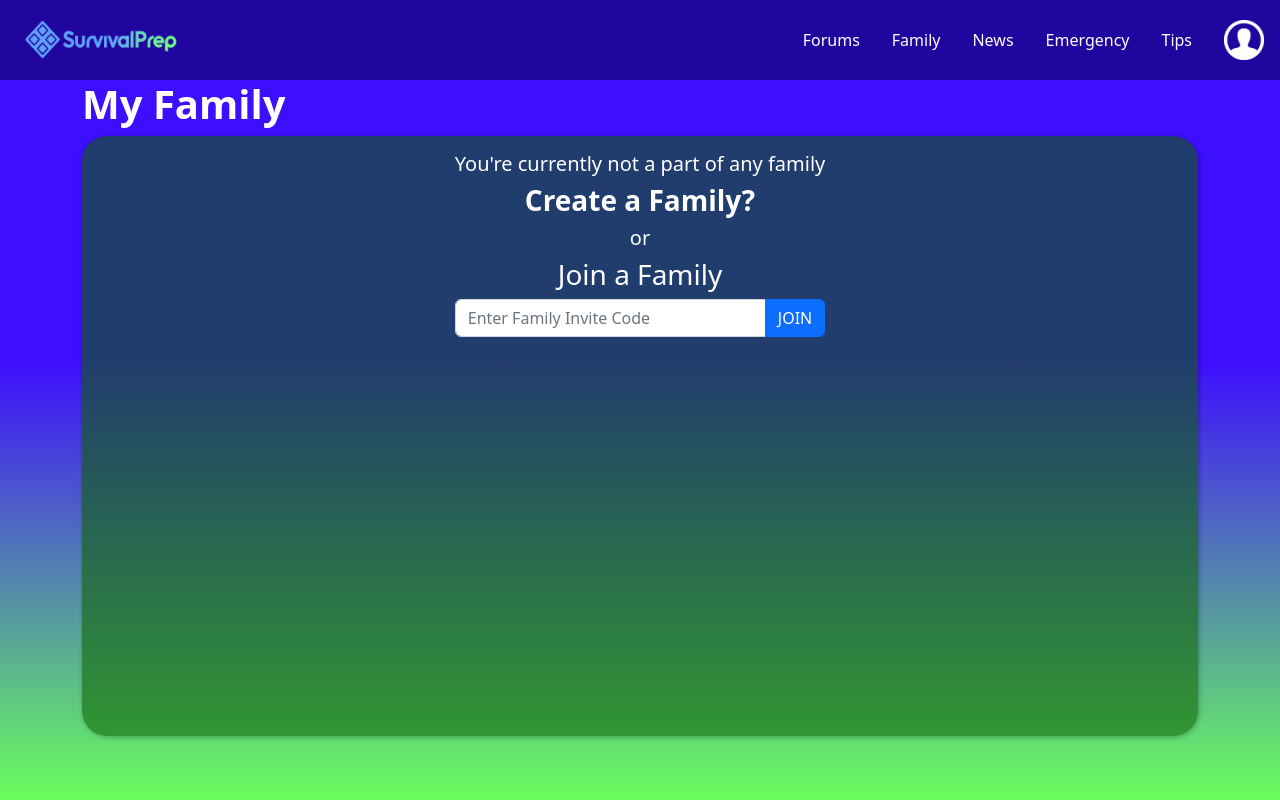
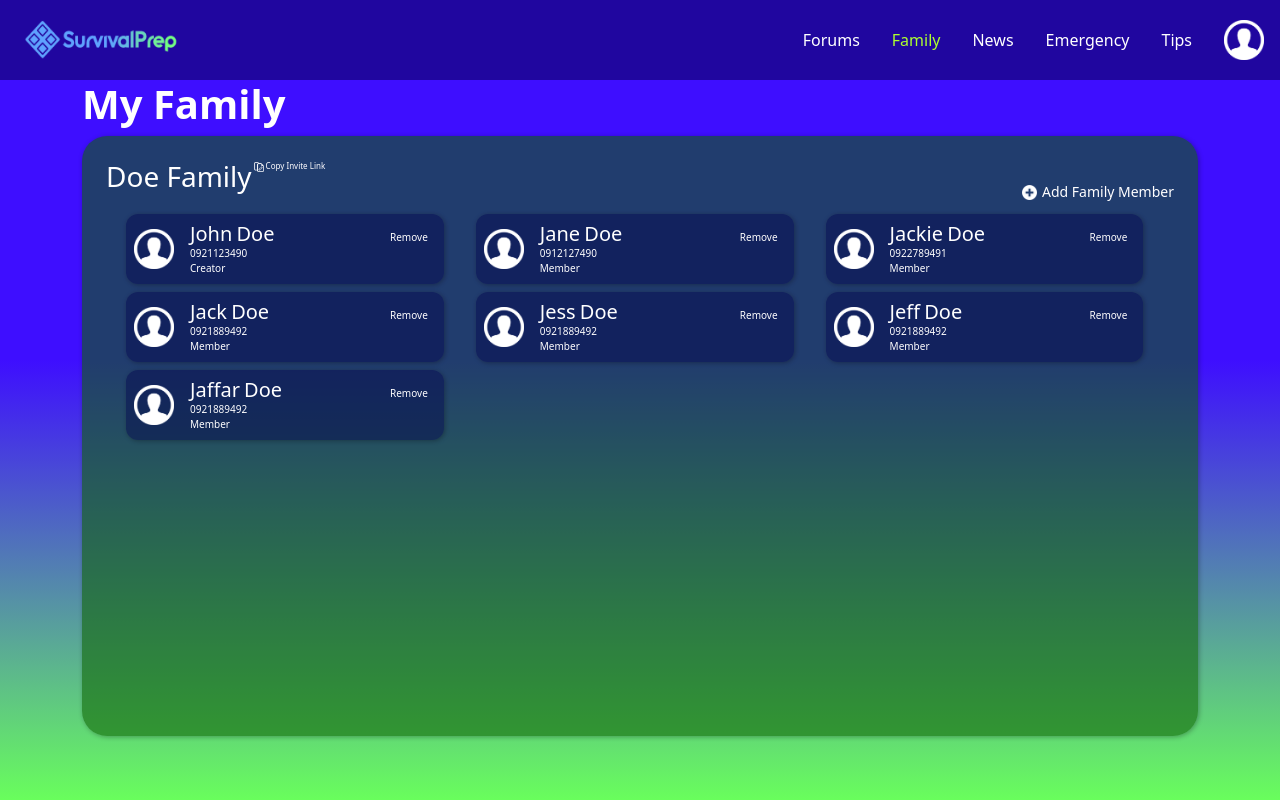
Before and after one commit to CodeLynch/SurvivalPrep-FrontEnd, a React (Create React App) app: page /family in a window 1280 px wide. Built offline with nearby package versions, Linux system fonts and the light colour scheme.

Commit message:
changed href to Link and active

```diff
--- a/src/App.tsx
+++ b/src/App.tsx
@@ -3,7 +3,7 @@ import 'bootstrap/dist/css/bootstrap.min.css';
 import NavBar from './components/NavBar';
 import LandingPage from './components/LandingPage';
 import Registration from './components/Registration';
-import { BrowserRouter as Router, Routes, Route } from "react-router-dom";
+import { Routes, Route } from "react-router-dom";
 import FamilyPage from './components/FamilyPage';
 import Profilepage from './components/Profilepage';
 import EditProfilepage from './components/EditProfilepage';
@@ -18,19 +18,17 @@ export default function App() {
     return (
       <div className='App'>
         <div className='App-container'>
-          { <Router>
+          <NavBar />
               <Routes>
-                <Route path="/" element={<div><NavBar/><LandingPage/></div>}></Route>
-                <Route path="/register" element={<div><NavBar/><Registration/></div>}></Route>
-                <Route path="/forums" element={<div><NavBar/><ForumsPage/></div>}></Route>
-                <Route path="/family" element={<div><NavBar/><FamilyPage/></div>}></Route>
-                <Route path="/tips" element={<div><NavBar/><TipsPage/></div>}></Route>
-                <Route path="/profile" element={<div><NavBar/><Profilepage/></div>}></Route>
-                <Route path="/editprofile" element ={<div><NavBar/><EditProfilepage/></div>}></Route>
-                <Route path="/" element ={<div><NavBar/><Profilepage/></div>}></Route>
+                <Route path="/" element={<LandingPage/>}></Route>
+                <Route path="/register" element={<Registration/>}></Route>
+                <Route path="/forums" element={<ForumsPage/>}></Route>
+                <Route path="/family" element={<FamilyPage/>}></Route>
+                <Route path="/tips" element={<TipsPage/>}></Route>
+                <Route path="/profile" element={<Profilepage/>}></Route>
+                <Route path="/editprofile" element ={<EditProfilepage/>}></Route>
+                <Route path="/" element ={<Profilepage/>}></Route>
               </Routes>
-          </Router> }
-
         </div>
       </div>
     );
--- a/src/components/FamilyPage.tsx
+++ b/src/components/FamilyPage.tsx
@@ -8,13 +8,13 @@ import { Button, Form, InputGroup } from 'react-bootstrap';
 export default function FamilyPage() {
   //const [hasNoFamily, setNoFamily] = useState(false);
   const [FamilyMembers, setFamily] = useState<familyMemberType[]>([
-    // {firstname: "John", lastname: "Doe", contactno: "0921123490", isCreator: true},
-    // {firstname: "Jane", lastname: "Doe", contactno: "0912127490", isCreator: false},
-    // {firstname: "Jackie", lastname: "Doe", contactno: "0922789491", isCreator: false},
-    // {firstname: "Jack", lastname: "Doe", contactno: "0921889492", isCreator: false},
-    // {firstname: "Jess", lastname: "Doe", contactno: "0921889492", isCreator: false},
-    // {firstname: "Jeff", lastname: "Doe", contactno: "0921889492", isCreator: false},
-    // {firstname: "Jaffar", lastname: "Doe", contactno: "0921889492", isCreator: false},
+    {firstname: "John", lastname: "Doe", contactno: "0921123490", isCreator: true},
+    {firstname: "Jane", lastname: "Doe", contactno: "0912127490", isCreator: false},
+    {firstname: "Jackie", lastname: "Doe", contactno: "0922789491", isCreator: false},
+    {firstname: "Jack", lastname: "Doe", contactno: "0921889492", isCreator: false},
+    {firstname: "Jess", lastname: "Doe", contactno: "0921889492", isCreator: false},
+    {firstname: "Jeff", lastname: "Doe", contactno: "0921889492", isCreator: false},
+    {firstname: "Jaffar", lastname: "Doe", contactno: "0921889492", isCreator: false},
 
   ])
       return (
--- a/src/components/ForumsPage.tsx
+++ b/src/components/ForumsPage.tsx
@@ -5,10 +5,10 @@ import { useState } from 'react';
 
 export default function ForumsPage(){
     const [ForumsArr, setForumArr] = useState<ForumType[]>([
-        // {forumTitle: "Announcements", forumDesc:"Find out what's happening in your community..." },
-        // {forumTitle: "Issues and Concerns", forumDesc:"Voice out your concerns and problems." },
-        // {forumTitle: "Lounge", forumDesc:"Random talks and discussions." },
-        // {forumTitle: "New Forum", forumDesc:"Another Forum" },
+        {forumTitle: "Announcements", forumDesc:"Find out what's happening in your community..." },
+        {forumTitle: "Issues and Concerns", forumDesc:"Voice out your concerns and problems." },
+        {forumTitle: "Lounge", forumDesc:"Random talks and discussions." },
+        {forumTitle: "New Forum", forumDesc:"Another Forum" },
       ])
     return(
     <div className='container' style={{height:"auto", minHeight:"90vh"}}>
--- a/src/components/LandingPage.tsx
+++ b/src/components/LandingPage.tsx
@@ -2,6 +2,8 @@
 import './containerStyles.css';
 import Form from 'react-bootstrap/Form';
 import Button from 'react-bootstrap/Button';
+import { Link } from 'react-router-dom';
+import './NavBar.css'
 
 
 export default function LandingPage() {
@@ -29,7 +31,7 @@ export default function LandingPage() {
                     <a href='/' style={{textDecoration:'none', color:'white'}}><p>Forgot password?</p></a>
                     <div style={{width:'100%'}}>
                     <Button variant="primary" style={{width:'100%'}} className="mb-3">LOGIN</Button>
-                    <p className='text-center'>Don't have an account? <a href='/register' style={{textDecoration:'none', color:'white'}}><strong>Register Here</strong></a></p>
+                    <p className='text-center'>Don't have an account? <Link to='/register'  className="linksColor"><strong>Register Here</strong></Link></p>
                     </div>
                 </div>
         </div>
--- a/src/components/NavBar.css
+++ b/src/components/NavBar.css
@@ -4,8 +4,13 @@
   }
 .linksColor {
     color: white;
+    text-decoration: none;
 }
 
 .linksColor:hover{
   color: greenyellow;
 }
+
+.selected{
+  color: greenyellow;
+}
--- a/src/components/NavBar.tsx
+++ b/src/components/NavBar.tsx
@@ -1,14 +1,25 @@
+import { useEffect, useState } from 'react';
 import { NavLink } from 'react-bootstrap';
 import Nav from 'react-bootstrap/Nav';
+import { Link, useLocation } from 'react-router-dom';
 import './NavBar.css';
 
 function NavBar() {
+  const [currentURL, setURL] = useState('');
+  const loc = useLocation();
+
+  useEffect(()=>{
+    setURL(loc.pathname);
+    console.log(currentURL);
+  },[loc])
+
   return (
     <div className="d-flex flex-row" style={{color:"white", width:"100%"}}>
       <div className='flex-fill'>
         <Nav className='NavBar p-2 d-flex align-items-center' style={{height:"10vh", width:"100%"}}>
         <Nav.Item>
-          <NavLink className='navbar-brand' href='/'>
+          <NavLink className='navbar-brand'>
+            <Link to="/">
           <img
               src="/BrandLogo.png"
               width="155"
@@ -16,6 +27,7 @@ function NavBar() {
               className="d-inline-block"
               alt="SurvivalPrep logo"
             />
+            </Link>
           </NavLink>
         </Nav.Item>
         </Nav>
@@ -23,23 +35,25 @@ function NavBar() {
        <div className='flex-fill'>
         <Nav className='NavBar justify-content-end d-flex align-items-center' style={{height:"10vh",width:"100%", color:"white"}}>
           <Nav.Item>
-            <Nav.Link className='linksColor'  eventKey="" href='/forums'>Forums</Nav.Link>
+            <Nav.Link eventKey=""><Link className={'linksColor' +  (currentURL === "/forums" ? " selected" : "")}  to="/forums">Forums</Link></Nav.Link>
           </Nav.Item>
           <Nav.Item>
-            <Nav.Link className='linksColor' eventKey="" href='/family'>Family</Nav.Link>
+            <Nav.Link eventKey="" ><Link className={'linksColor' +  (currentURL === "/family" ? " selected" : "")} to="/family">Family</Link></Nav.Link>
           </Nav.Item>
           <Nav.Item>
-            <Nav.Link className='linksColor'  eventKey="">News</Nav.Link>
+            <Nav.Link className={'linksColor' +  (currentURL === "/news" ? " selected" : "")} eventKey="">News</Nav.Link>
           </Nav.Item>
           <Nav.Item>
-            <Nav.Link className='linksColor'  eventKey="">Emergency</Nav.Link>
+            <Nav.Link className={'linksColor' +  (currentURL === "/emergency" ? " selected" : "")}  eventKey="">Emergency</Nav.Link>
           </Nav.Item>
           <Nav.Item>
-            <Nav.Link className='linksColor'  eventKey="" href='/tips'>Tips</Nav.Link>
+            <Nav.Link eventKey=""><Link className={'linksColor' +  (currentURL === "/tips" ? " selected" : "")} to="/tips">Tips</Link></Nav.Link>
           </Nav.Item>
           <Nav.Item>
-            <Nav.Link eventKey="" href='/profile'>
-              <img className="imgFixedSize "src='profileIcon.png' alt="profile icon"></img>
+            <Nav.Link eventKey="">
+              <Link className='linksColor' to="/profile">
+                <img className="imgFixedSize "src='profileIcon.png' alt="profile icon"></img>
+              </Link>
             </Nav.Link>
           </Nav.Item>
         </Nav>
--- a/src/components/Profilepage.tsx
+++ b/src/components/Profilepage.tsx
@@ -2,6 +2,8 @@ import { profile } from "console";
 import { useState } from "react";
 import "./containerStyles.css";
 import ProfilePost, { ProfilePostType } from "./ProfilePost";
+import './NavBar.css';
+import { Link } from "react-router-dom";
 
 function Profilepage() {
     const [PostArr, setPostArr] = useState<ProfilePostType[]>([
@@ -29,9 +31,9 @@ function Profilepage() {
 
                     <div className="mt-3">
                     <h2 className="m-0" ><strong>Gelyn</strong></h2>
-                    <p className="m-0">Delete Profile</p>
-                    <p className="m-0"><a href='/editprofile' style={{textDecoration:'none', color:'white'}}> Edit Profile</a></p>
-                    <p className="m-0"><a href='/' style={{textDecoration:'none', color:'white'}}> Logout</a></p>
+                    <p className="m-0" style={{color:'red'}}>Delete Profile</p>
+                    <p className="m-0"><Link to='/editprofile' className="linksColor">Edit Profile</Link></p>
+                    <p className="m-0"><Link to='/' className="linksColor"> Logout</Link></p>
                     </div>
                 </div>
             </div>
--- a/src/index.tsx
+++ b/src/index.tsx
@@ -3,10 +3,13 @@ import ReactDOM from 'react-dom/client';
 import './index.css';
 import App from './App';
 import reportWebVitals from './reportWebVitals';
+import { BrowserRouter as Router} from "react-router-dom";
 
 const root = ReactDOM.createRoot(document.getElementById('root') as HTMLElement);
 root.render(
-    <App />
+    <Router>
+        <App />
+    </Router>
 );
 
 // If you want to start measuring performance in your app, pass a function
```
